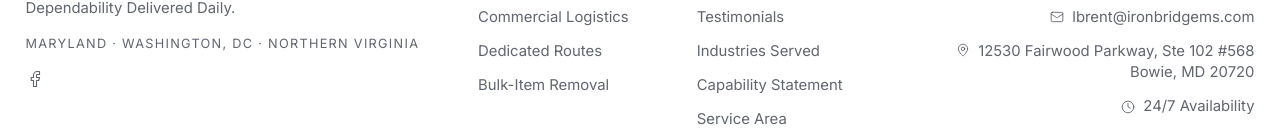
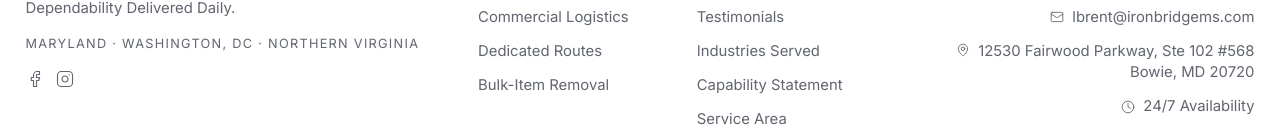
Before and after one commit to Paulkelvin/IronBridge, a Next.js app: page / in a window 1280 px wide. Shown: the part 8670-8800 px from the top of the page. Built offline with nearby package versions, Linux system fonts and the light colour scheme; no server answers; a web font is replaced by a local one.

Commit message:
Add Instagram social link to footer
Co-Authored-By: Claude Sonnet 5 <noreply@anthropic.com>
Claude-Session: https://claude.ai/code/session_01BYWxM8vrx9cyowNG7vrWEE

```diff
--- a/src/sections/footer.tsx
+++ b/src/sections/footer.tsx
@@ -2,11 +2,12 @@
 
 import Logo from "@/components/logo"
 import { Button } from "@/components/ui/button"
-import { Clock, Facebook, Mail, MapPin, Phone } from "lucide-react"
+import { Clock, Facebook, Instagram, Mail, MapPin, Phone } from "lucide-react"
 import Link from "next/link"
 
 const socials = [
   { title: 'Facebook', href: 'https://www.facebook.com/share/19ZmJDHUMG/?mibextid=wwXIfr', icon: Facebook },
+  { title: 'Instagram', href: 'https://www.instagram.com/iron_bridge_mobility?stkn=cGp5a2k1ZjF6anQw', icon: Instagram },
 ]
 
 const settings = {
```
